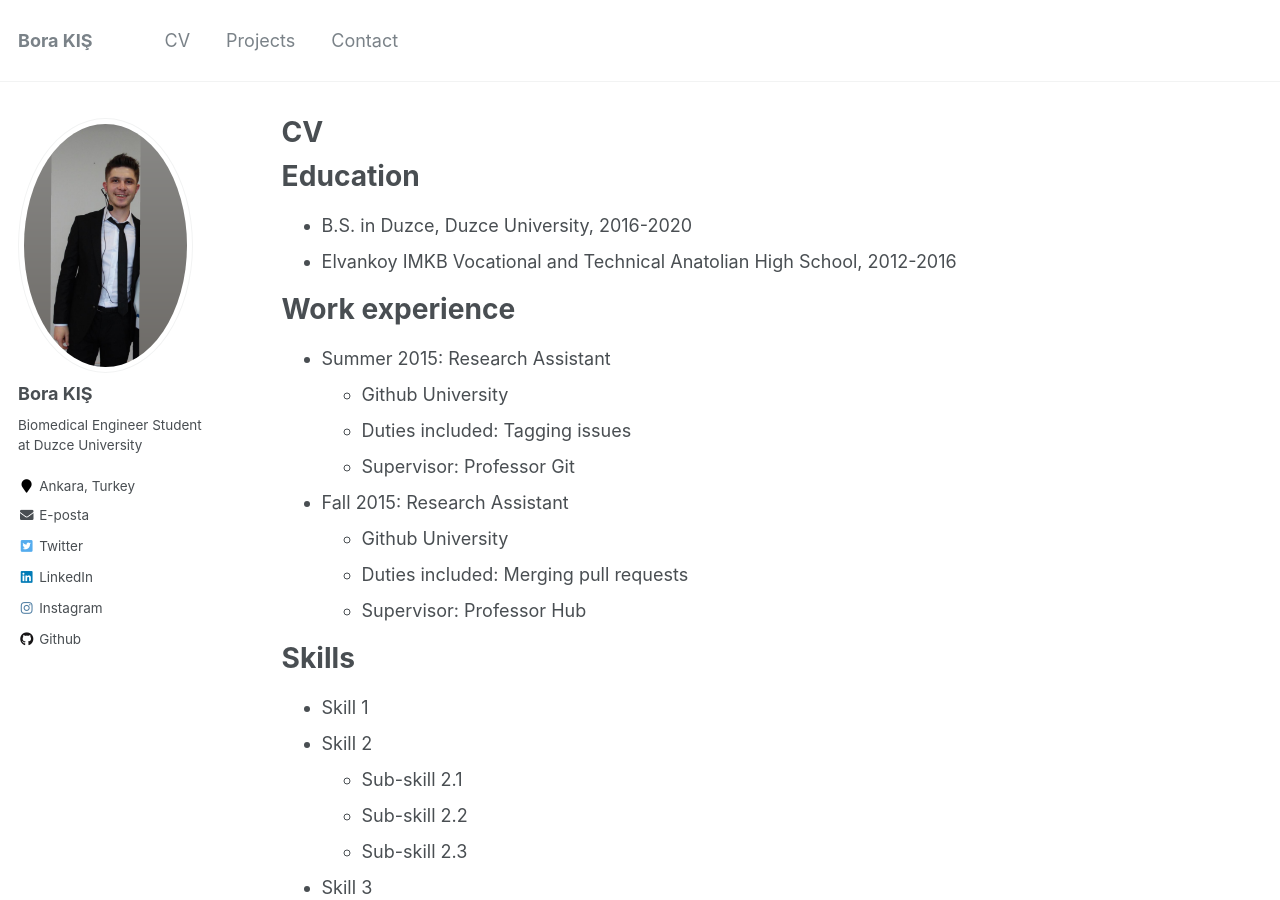
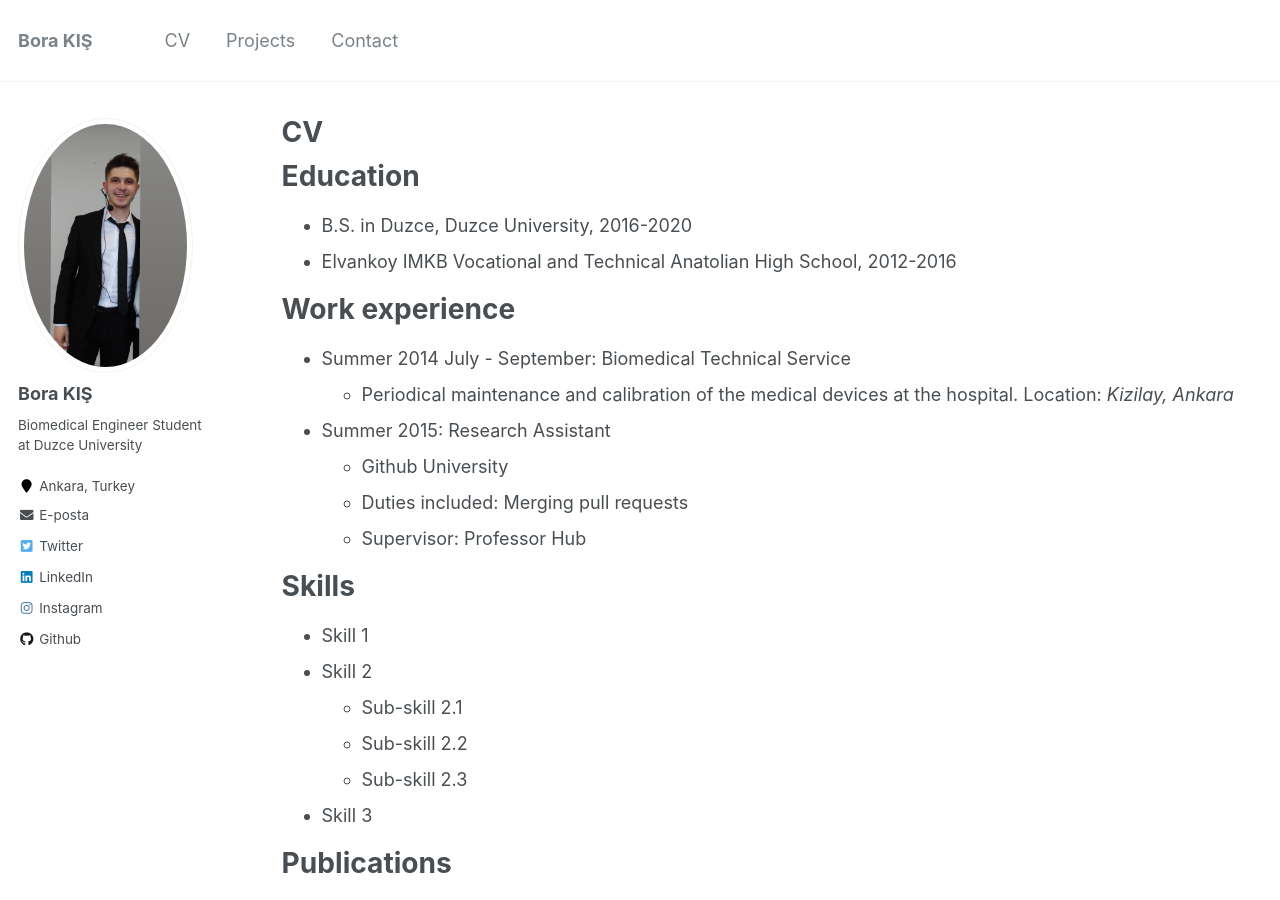
Before and after one commit to BoraKis/borakis.github.io, a Jekyll site: the page built from _pages/cv.md, in a window 1280 px wide and 900 px high. Built offline with Jekyll 4.4.1, drawn with Linux system fonts in a browser that asks for light colours.

Commit message:
Update cv.md

```diff
--- a/_pages/cv.md
+++ b/_pages/cv.md
@@ -16,12 +16,11 @@ Education
 
 Work experience
 ======
+* Summer 2014 July - September: Biomedical Technical Service
+  * Periodical maintenance and calibration of the medical devices at the hospital.
+ Location: *Kizilay, Ankara*
+
 * Summer 2015: Research Assistant
-  * Github University
-  * Duties included: Tagging issues
-  * Supervisor: Professor Git
-
-* Fall 2015: Research Assistant
   * Github University
   * Duties included: Merging pull requests
   * Supervisor: Professor Hub
```
